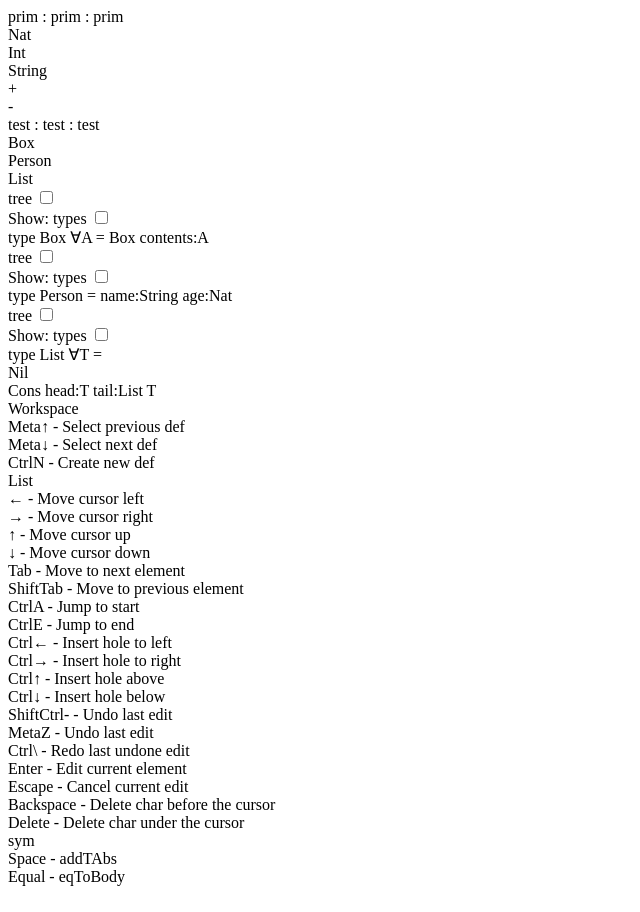
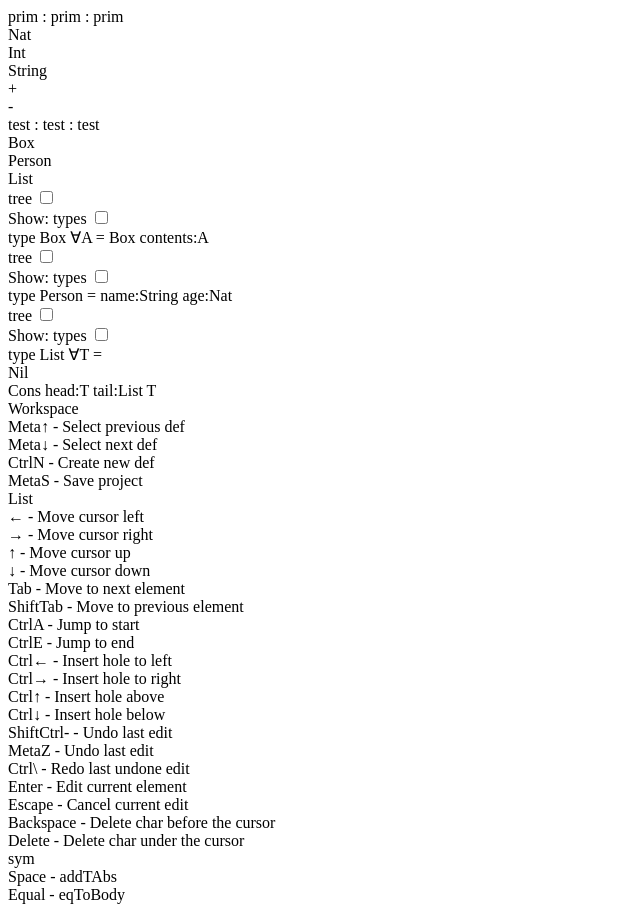
Before and after one commit to samskivert/compose, a React app in the folder tsce0/: page / in a window 1280 px wide. Shown: the whole page, without its empty margins (0-640 px from the left). Built offline with nearby package versions, Linux system fonts and the light colour scheme; the HTML template or start-up script is replaced by a standard one.

Commit message:
Introduce Store abstraction, simple saving.

```diff
--- a/tsce0/src/index.tsx
+++ b/tsce0/src/index.tsx
@@ -3,15 +3,19 @@ import * as ReactDOM from 'react-dom';
 
 import * as W from './workspace'
 import * as P from './prefab'
+import * as S from './store'
 
-const store = new W.WorkspaceStore()
-store.projects.push(P.primProject)
-store.projects.push(P.mkTestProject(store, store))
-store.selprojidx = 1
+const store = new S.LocalStore()
+P.seedTestProject(store)
+
+const wspace = new W.WorkspaceStore(store)
+wspace.projects.push(P.primProject)
+wspace.openProject(P.testProjUUID)
+wspace.selprojidx = 1
 
 // TEMP: open all the defs in our test module
-const comp0 = store.selectedComponent
+const comp0 = wspace.selectedComponent
 const mod0 = comp0 && comp0.modules[0]
-if (mod0) mod0.defs.forEach(d => store.openDef(d))
+if (mod0) mod0.defs.forEach(d => wspace.openDef(d))
 
-ReactDOM.render(<W.Workspace store={store} />, document.getElementById('root'));
+ReactDOM.render(<W.Workspace store={wspace} />, document.getElementById('root'));
--- a/tsce0/src/module.ts
+++ b/tsce0/src/module.ts
@@ -74,6 +74,13 @@ export interface Resolver {
   /** Resolves and returns the module identified by `uuid`. `undefined` is returned if the module
     * cannot be located. This is indicative of a corrupted module and/or project. */
   resolveModule (uuid :UUID) :Module|void
+}
+
+/** Used to load serialized module data. */
+export interface Loader {
+  /** Loads the serialized data for the module identified by `uuid`.
+    * `undefined` is returend if the module does not exist. */
+  loadModule (uuid :UUID) :ModuleJson|void
 }
 
 type DefJson = any
--- a/tsce0/src/prefab.ts
+++ b/tsce0/src/prefab.ts
@@ -1,4 +1,5 @@
 import { UUID } from  "./names"
+import { Store } from "./store"
 import * as C from "./constants"
 import * as T from "./trees"
 import * as TP from "./types"
@@ -53,9 +54,9 @@ function mkSymTree (kind :string, id :number, name :string, branchId :string, br
   return tree
 }
 
-const testModUUID :UUID  = "fa722f12-a571-11e8-98d0-529269fb1459"
-const testLibUUID :UUID  = "fa722f12-a571-11e8-98d0-529269fb1459"
-const testProjUUID :UUID = "fa722f12-a571-11e8-98d0-529269fb1459"
+const testModUUID :UUID         = "92dadb28-cb38-11e8-a8d5-f2801f1b9fd1"
+const testLibUUID :UUID         = "92dae00a-cb38-11e8-a8d5-f2801f1b9fd1"
+export const testProjUUID :UUID = "fa722f12-a571-11e8-98d0-529269fb1459"
 const testProjSource = "internal://test"
 
 // type Box ∀A contents:A
@@ -90,13 +91,14 @@ const listJson = mkSymTree(
       })]
     }))
 
-export function mkTestProject (projResolver :P.Resolver, modResolver :M.Resolver) :P.Project {
+export function seedTestProject (store :Store) {
   const testModJson = {
     uuid: testModUUID,
     name: "test",
     xrefs: {[primModUUID]: [NatID, 1, StringID, 2]},
     defs: [boxJson, recordJson, listJson]
   }
+  store.contains(testModUUID) || store.store(testModUUID, testModJson)
 
   const testProjJson = {
     uuid: testProjUUID,
@@ -110,7 +112,7 @@ export function mkTestProject (projResolver :P.Resolver, modResolver :M.Resolver
       modules: [testModUUID]
     }]
   }
-  return P.inflateProject(projResolver, testProjJson, modResolver, [testModJson])
+  store.contains(testProjUUID) || store.store(testProjUUID, testProjJson)
 }
 
 // function mkListA (tb :TreeEditor) :Tree {
--- a/tsce0/src/project.ts
+++ b/tsce0/src/project.ts
@@ -1,5 +1,6 @@
-import { observable, computed } from "mobx"
+import { observable, computed, toJS } from "mobx"
 import { Name, UUID } from "./names"
+import { Store } from "./store"
 import * as M from "./module"
 import * as S from "./symbols"
 
@@ -23,7 +24,7 @@ type ComponentJson = {
 }
 
 /** The serialized form of a project. */
-type ProjectJson = {
+export type ProjectJson = {
   uuid :UUID,
   source :string,
   name :string,
@@ -61,7 +62,7 @@ export class Component {
 
   deflate () :ComponentJson {
     const {uuid, type, name, depends} = this
-    return {uuid, type, name, depends, modules: this.modules.map(m => m.uuid)}
+    return {uuid, type, name, depends: toJS(depends), modules: this.modules.map(m => m.uuid)}
   }
 }
 
@@ -91,6 +92,13 @@ export class Project {
     return {uuid, source, name, components: this.components.map(c => c.deflate())}
   }
 
+  store (store :Store) {
+    store.store(this.uuid, this.deflate())
+    for (let comp of this.components) {
+      for (let mod of comp.modules) store.store(mod.uuid, mod.deflate())
+    }
+  }
+
   toString () :string { return this.name }
 }
 
@@ -111,7 +119,6 @@ class ModuleRootScope extends S.Scope {
       pred, prefix, syms)
     for (let dcomp of this.cscope.deps) dcomp.scope.addCompletions(pred, prefix, syms)
   }
-
 }
 
 class ComponentScope extends S.Scope {
@@ -160,18 +167,16 @@ class ComponentScope extends S.Scope {
   }
 }
 
-export function inflateProject (resolver :Resolver, json :ProjectJson,
-                                modResolver :M.Resolver, modJsons :any[]) :Project {
-  const modJsonMap = new Map()
-  for (let modJson of modJsons) modJsonMap.set(modJson.uuid, modJson)
+export function inflateProject (json :ProjectJson,
+                                resolver :Resolver & M.Loader & M.Resolver) :Project {
   const proj = new Project(json.uuid, json.source, json.name)
   for (let cjson of json.components) {
     const comp = new Component(cjson.uuid, cjson.type, cjson.name, resolver)
     for (let djson of cjson.depends) comp.depends.push(djson)
     for (let muuid of cjson.modules) {
-      const mjson = modJsonMap.get(muuid)
+      const mjson = resolver.loadModule(muuid)
       if (mjson) comp.modules.push(
-        M.inflateMod(new ModuleRootScope(comp.scope, mjson.uuid), modResolver, mjson))
+        M.inflateMod(new ModuleRootScope(comp.scope, mjson.uuid), resolver, mjson))
       else console.warn(`Component references unknown module [comp=${JSON.stringify(cjson)}, ` +
                         `muuid=${muuid}]`)
     }
--- /dev/null
+++ b/tsce0/src/store.ts
@@ -0,0 +1,35 @@
+import { UUID } from "./names"
+
+// TEMP: just a simple way to store ASTs between sessions for now
+export abstract class Store {
+  abstract contains (uuid :UUID) :boolean
+  abstract load (uuid :UUID) :object|void
+  abstract store (uuid :UUID, value :object) :void
+  abstract clear () :void
+}
+
+export class LocalStore {
+  contains (uuid :UUID) :boolean {
+    return localStorage.getItem(uuid) !== null
+  }
+  load (uuid :UUID) :object|void {
+    const enc = localStorage.getItem(uuid)
+    return enc && JSON.parse(enc)
+  }
+  store (uuid :UUID, value :object) {
+    const enc = JSON.stringify(value)
+    console.log(`Storing ${uuid} ==> ${enc}`)
+    localStorage.setItem(uuid, enc)
+  }
+  clear () {
+    localStorage.clear()
+  }
+}
+
+export class MemoryStore {
+  constructor (private map :Map<UUID, object>) {}
+  contains (uuid :UUID) :boolean { return this.map.has(uuid) }
+  load (uuid :UUID) :object|void { return this.map.get(uuid) }
+  store (uuid :UUID, value :object) { this.map.set(uuid, value) }
+  clear () { this.map.clear() }
+}
--- a/tsce0/src/workspace.tsx
+++ b/tsce0/src/workspace.tsx
@@ -3,6 +3,7 @@ import { observable, observe, computed } from "mobx"
 import { observer } from "mobx-react"
 
 import { UUID } from "./names"
+import { Store } from "./store"
 import * as C from "./keychart"
 import * as E from "./editor"
 import * as K from "./keymap"
@@ -12,7 +13,8 @@ import * as P from "./project"
 import * as S from "./stack"
 import * as T from "./trees"
 
-export class WorkspaceStore implements P.Resolver, M.Resolver, K.Source {
+export class WorkspaceStore implements K.Source {
+
   @observable projects :P.Project[] = []
   @observable selprojidx :number = 0
   @observable selcompidx :number = 0
@@ -25,7 +27,9 @@ export class WorkspaceStore implements P.Resolver, M.Resolver, K.Source {
 
   keymap = new K.Keymap()
 
-  constructor () {
+  resolver = new WorkspaceResolver(this)
+
+  constructor (readonly store :Store) {
     this.keymap.addSource(this)
     observe(this, "seldefidx", change => {
       const odef = change.oldValue !== undefined && this.defAt(change.oldValue)
@@ -39,6 +43,7 @@ export class WorkspaceStore implements P.Resolver, M.Resolver, K.Source {
     const selidx = this.selprojidx, projs = this.projects
     return projs.length > selidx ? projs[selidx] : undefined
   }
+
   @computed get selectedComponent () :P.Component|void {
     const selidx = this.selcompidx, selproj = this.selectedProject
     const comps = selproj ? selproj.components : []
@@ -83,18 +88,30 @@ export class WorkspaceStore implements P.Resolver, M.Resolver, K.Source {
     this.seldefidx = idx
   }
 
-  // from P.Project
-  resolveProject (uuid :UUID) :P.Project|void {
-    // TEMP: linear search!
-    for (let proj of this.projects) if (proj.uuid === uuid) return proj
+  openProject (uuid :UUID) :P.Project|void {
+    for (let proj of this.projects) {
+      if (proj.uuid === uuid) {
+        console.log(`Project ${uuid} already open.`)
+        return proj
+      }
+    }
+    const pdata = this.store.load(uuid)
+    if (pdata) {
+      console.dir(pdata)
+      const proj = P.inflateProject(pdata as P.ProjectJson, this.resolver)
+      this.projects.push(proj)
+      return proj
     }
 
-  // from M.Resolver
-  resolveModule (uuid :UUID) :M.Module|void {
-    // TEMP: linear search!
-    for (let proj of this.projects) for (let comp of proj.components) {
-      for (let mod of comp.modules) if (mod.uuid === uuid) return mod
+    // TODO: proper feedback/error reporting mechanism
+    console.warn(`Unable to find project ${uuid}.`)
   }
+
+  // TEMP: saves selected project to local storage
+  saveProject () {
+    const proj = this.selectedProject
+    // disallow saving the "prim" project, hacks piled on hacks!
+    proj && proj.name !== "prim" && proj.store(this.store)
   }
 
   // from K.Source
@@ -119,11 +136,40 @@ export class WorkspaceStore implements P.Resolver, M.Resolver, K.Source {
     chord: "C-KeyN",
     isEdit: () => false,
     action: kp => { this.creatingNew = true }
+  }, {
+    id: "save-project",
+    descrip: "Save project",
+    chord: "M-KeyS",
+    isEdit: () => false,
+    action: kp => { this.saveProject() }
   }]
 
   // from K.Source
   willDispatch (kp :K.KeyPress, mp :K.Mapping) :boolean { return false }
   handleKey (kp :K.KeyPress) :boolean { return false }
+}
+
+class WorkspaceResolver implements P.Resolver, M.Resolver, M.Loader {
+
+  constructor (readonly workspace :WorkspaceStore) {}
+
+  // from P.Project
+  resolveProject (uuid :UUID) :P.Project|void {
+    // TEMP: linear search!
+    for (let proj of this.workspace.projects) if (proj.uuid === uuid) return proj
+  }
+
+  // from M.Resolver
+  resolveModule (uuid :UUID) :M.Module|void {
+    // TEMP: linear search!
+    for (let proj of this.workspace.projects) for (let comp of proj.components) {
+      for (let mod of comp.modules) if (mod.uuid === uuid) return mod
+    }
+  }
+
+  loadModule (uuid :UUID) :M.ModuleJson|void {
+    return this.workspace.store.load(uuid) as M.ModuleJson|void
+  }
 }
 
 @observer
```
Also changed, not shown: tsce0/src/test.format.ts (+9 -6 lines), tsce0/src/test.module.ts (+11 -4 lines). Lines whose indentation alone changed are shown as unchanged.
